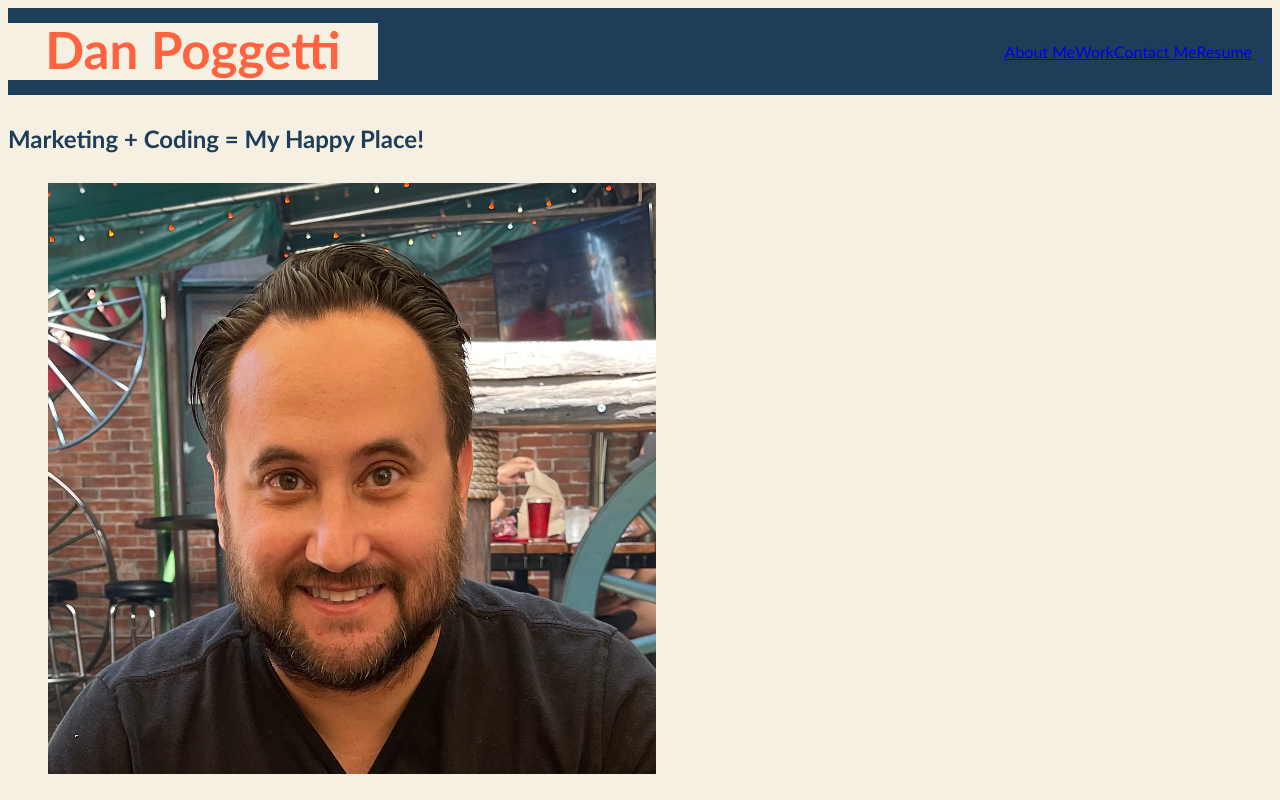
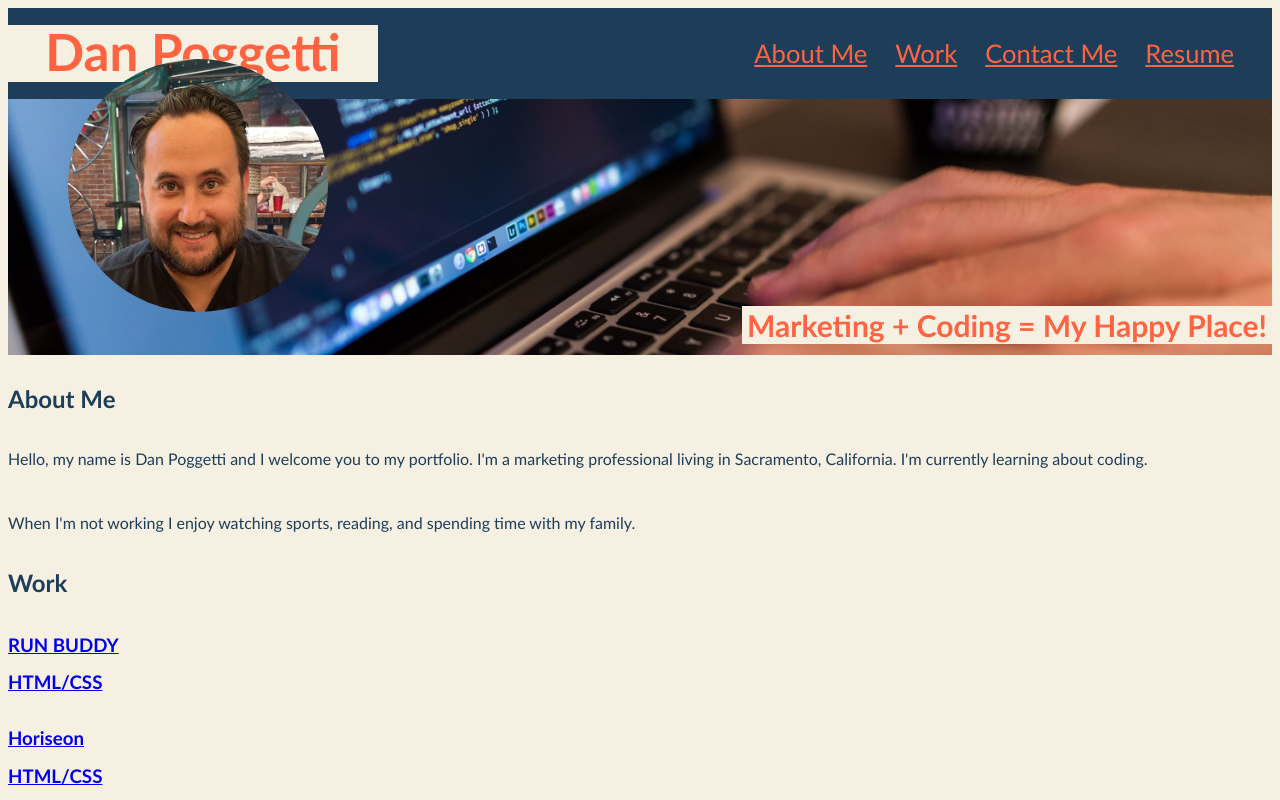
Before and after one commit to danpoggetti/my-portfolio, a plain HTML site: page index.html in a window 1280 px wide. Shown: the top 800 px of the page. Drawn offline with Linux system fonts and the light colour scheme.

Commit message:
finished hero and profile photo css

```diff
--- a/assets/css/style.css
+++ b/assets/css/style.css
@@ -43,3 +43,49 @@ header nav {
   flex-direction: row;
   flex-wrap: wrap;
 }
+
+header nav a {
+  text-decoration: underline;
+  padding: 5px 10px;
+  color: var(--bright);
+  margin-right: 8px;
+  background-repeat: no-repeat;
+  background-size: 100% .20em;
+  background-position: bottom;
+  font-size: 2vw;
+}
+
+.hero {
+  display: flex;
+  justify-content: space-between;
+  flex-direction: row-reverse;
+  align-items: flex-end;
+  text-align: center;
+  background-image: url("../images/hero-bg.jpg");
+  background-size: cover;
+  background-position: center;
+  height: 20vw;
+}
+
+.hero h2 {
+  display: inline;
+  font-size: 30px;
+  background-color: var(--light);
+  color: var(--bright);
+  padding: 1px 5px;
+  line-height: 2;
+  padding: 2;
+}
+
+.profile-photo {
+  display: flex;
+  flex-direction: column;
+  padding: 20px;
+  border-radius: 50%;
+  width: 300px;
+  height: 300px;
+}
+
+#border-photo {
+  border-radius: 50%;
+}
```
